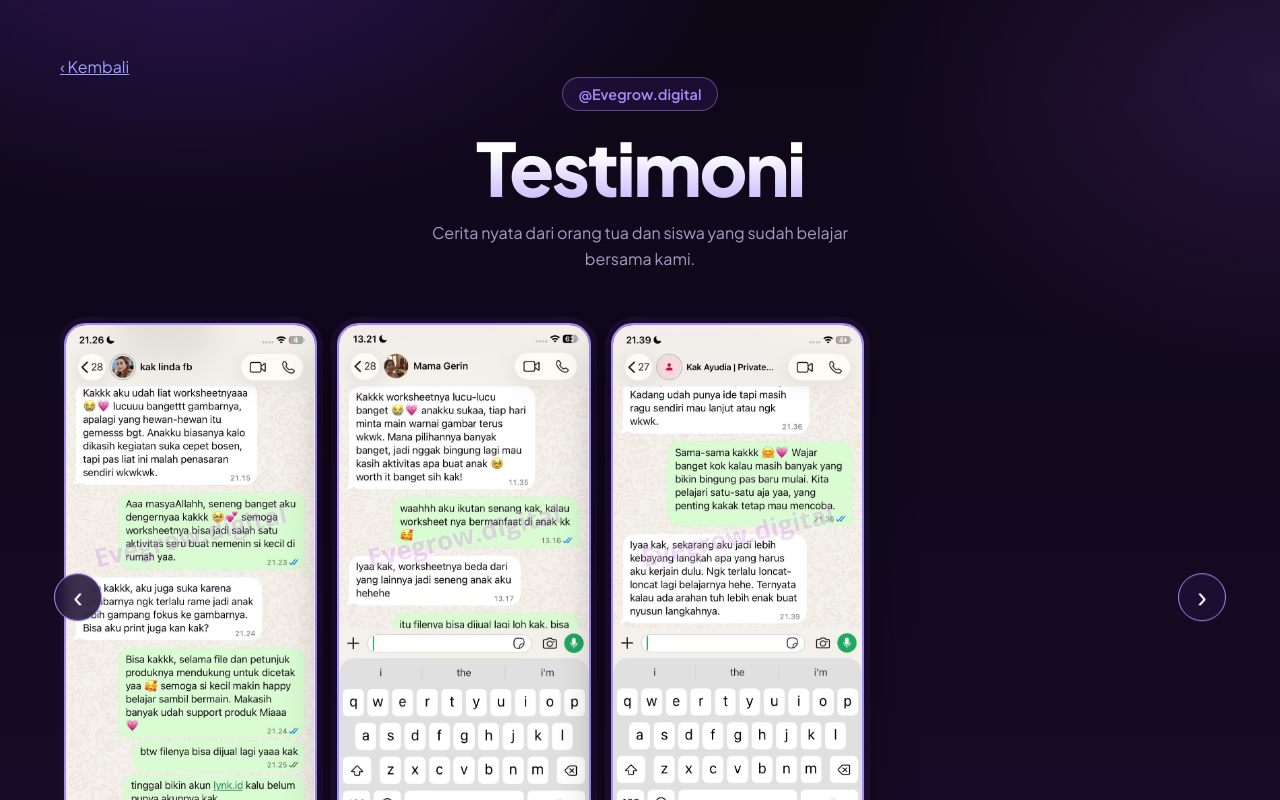
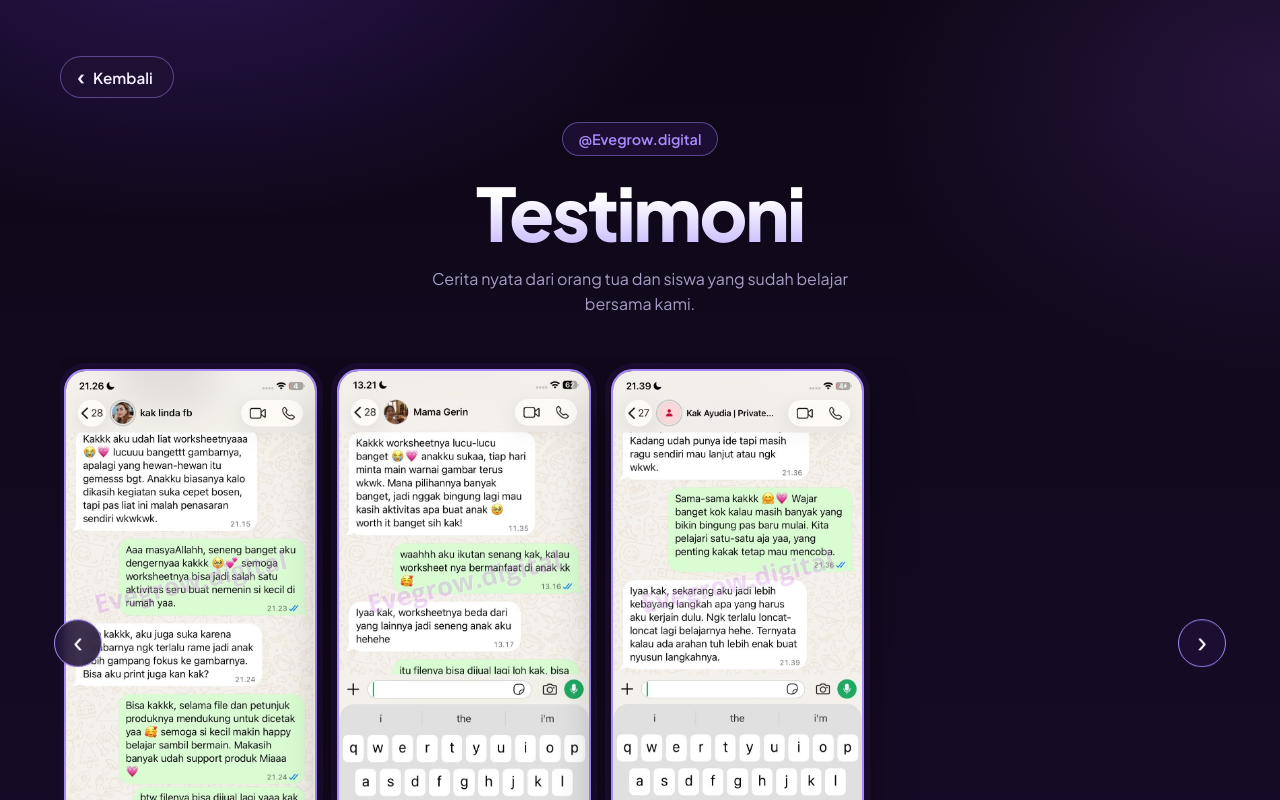
Before and after one commit to mabeautyartist12/TESTIMONIAL.EVEGROW, a Next.js app: page / in a window 1280 px wide. Shown: the top 800 px of the page. Built offline with nearby package versions, Linux system fonts and the light colour scheme.

Commit message:
Update globals.css

```diff
--- a/app/globals.css
+++ b/app/globals.css
@@ -219,7 +219,39 @@
   outline: 3px solid var(--purple-soft);
   outline-offset: 3px;
 }
+/* ---------- Tombol kembali ---------- */
+.back {
+  display: inline-flex;
+  align-items: center;
+  gap: 8px;
+  margin-bottom: 24px;
+  padding: 10px 20px 10px 16px;
+  font-weight: 600;
+  font-size: 0.95rem;
+  color: var(--text);
+  text-decoration: none;
+  background: var(--surface);
+  border: 1px solid rgba(167, 139, 250, 0.45);
+  border-radius: 999px;
+  transition: background 0.2s, border-color 0.2s, box-shadow 0.2s;
+}
 
+.back span {
+  font-size: 1.4rem;
+  line-height: 1;
+  margin-top: -2px;
+}
+
+.back:hover {
+  background: var(--purple);
+  border-color: var(--purple-soft);
+  box-shadow: 0 8px 24px var(--purple-glow);
+}
+
+.back:focus-visible {
+  outline: 3px solid var(--purple-soft);
+  outline-offset: 3px;
+}
 @media (max-width: 640px) {
   .page { padding-top: 40px; }
   .nav { display: none; }   /* di HP cukup geser */
```
